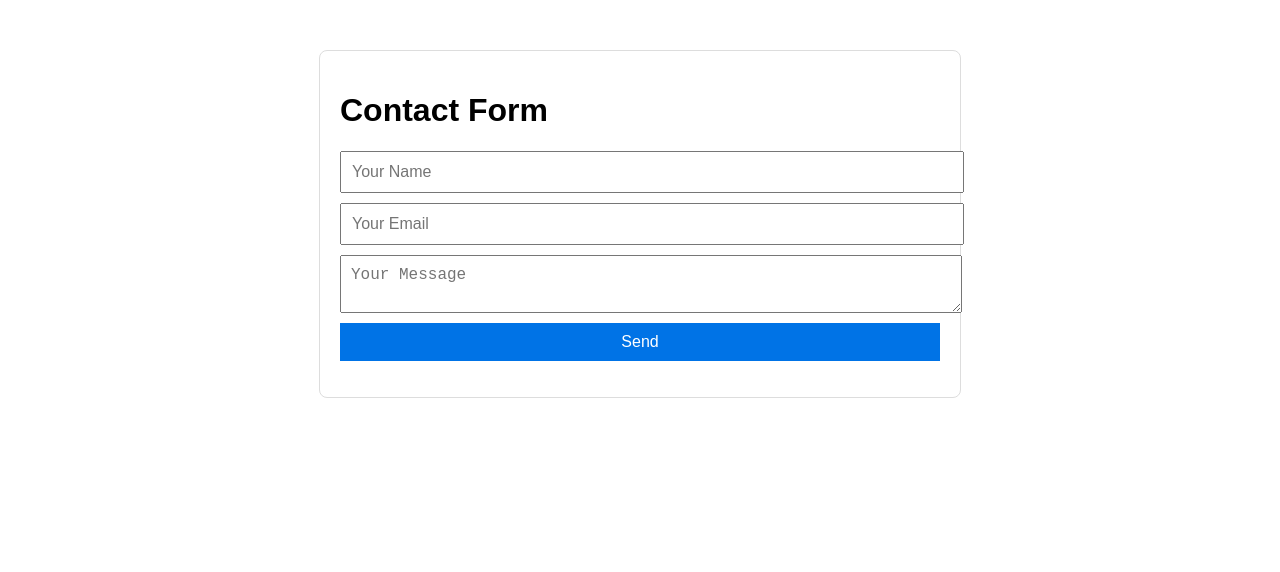
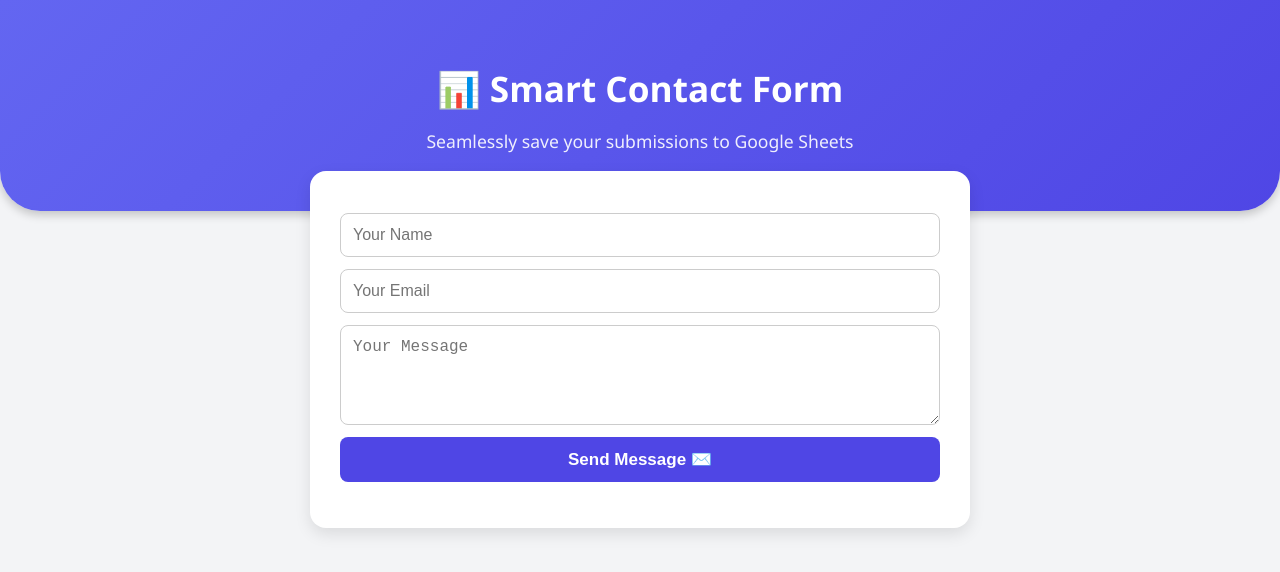
Before and after one commit to taskeen5/form-sheets-integration, a website: page public/index.html in a window 1280 px wide. Drawn offline with Linux system fonts and the light colour scheme.

Commit message:
index change

```diff
--- a/public/index.html
+++ b/public/index.html
@@ -3,48 +3,97 @@
 <head>
   <meta charset="UTF-8" />
   <meta name="viewport" content="width=device-width, initial-scale=1.0" />
-  <title>Form Submission</title>
+  <title>📊 Smart Contact Form</title>
   <style>
     body {
-      font-family: Arial, sans-serif;
+      font-family: 'Segoe UI', Tahoma, Geneva, Verdana, sans-serif;
+      margin: 0;
+      padding: 0;
+      background: #f3f4f6;
+      color: #333;
+    }
+
+    header {
+      background: linear-gradient(135deg, #6366f1, #4f46e5);
+      color: white;
+      text-align: center;
+      padding: 40px 20px;
+      border-bottom-left-radius: 40px;
+      border-bottom-right-radius: 40px;
+      box-shadow: 0 4px 10px rgba(0,0,0,0.2);
+    }
+
+    header h1 {
+      font-size: 2.2em;
+      margin-bottom: 10px;
+    }
+
+    header p {
+      font-size: 1.1em;
+      opacity: 0.9;
+    }
+
+    main {
       max-width: 600px;
-      margin: 50px auto;
-      padding: 20px;
-      border: 1px solid #ddd;
-      border-radius: 8px;
+      margin: -40px auto 50px;
+      background: white;
+      padding: 30px;
+      border-radius: 16px;
+      box-shadow: 0 6px 16px rgba(0,0,0,0.1);
     }
-    input, textarea, button {
+
+    form input, form textarea, form button {
       display: block;
       width: 100%;
-      margin: 10px 0;
-      padding: 10px;
+      margin: 12px 0;
+      padding: 12px;
       font-size: 16px;
+      border-radius: 8px;
+      border: 1px solid #ccc;
+      box-sizing: border-box;
     }
-    button {
-      background: #0073e6;
+
+    form textarea {
+      resize: vertical;
+      min-height: 100px;
+    }
+
+    form button {
+      background: #4f46e5;
       color: white;
       border: none;
+      font-size: 17px;
+      font-weight: bold;
       cursor: pointer;
+      transition: background 0.3s ease;
     }
-    button:hover {
-      background: #005bb5;
+
+    form button:hover {
+      background: #3730a3;
     }
+
     #status {
-      margin-top: 10px;
+      margin-top: 15px;
       font-weight: bold;
+      text-align: center;
     }
   </style>
 </head>
 <body>
-  <h1>Contact Form</h1>
-  <form id="contact-form">
-    <input type="text" name="name" placeholder="Your Name" required />
-    <input type="email" name="email" placeholder="Your Email" required />
-    <textarea name="message" placeholder="Your Message" required></textarea>
-    <button type="submit">Send</button>
-  </form>
+  <header>
+    <h1>📊 Smart Contact Form</h1>
+    <p>Seamlessly save your submissions to Google Sheets</p>
+  </header>
 
-  <p id="status"></p>
+  <main>
+    <form id="contact-form">
+      <input type="text" name="name" placeholder="Your Name" required />
+      <input type="email" name="email" placeholder="Your Email" required />
+      <textarea name="message" placeholder="Your Message" required></textarea>
+      <button type="submit">Send Message ✉️</button>
+    </form>
+    <p id="status"></p>
+  </main>
 
   <script>
     const form = document.getElementById("contact-form");
```
Also changed, not shown: functions/submit-form.js (+30 -31 lines).
